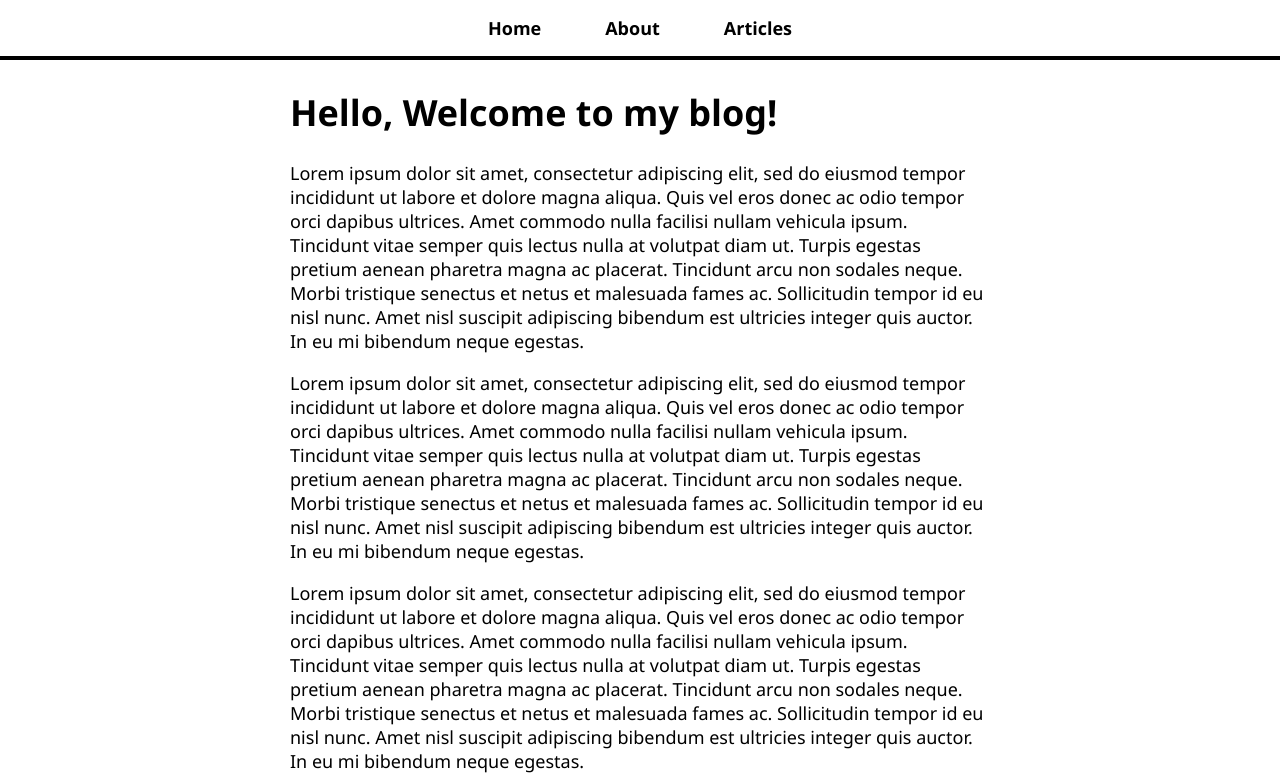
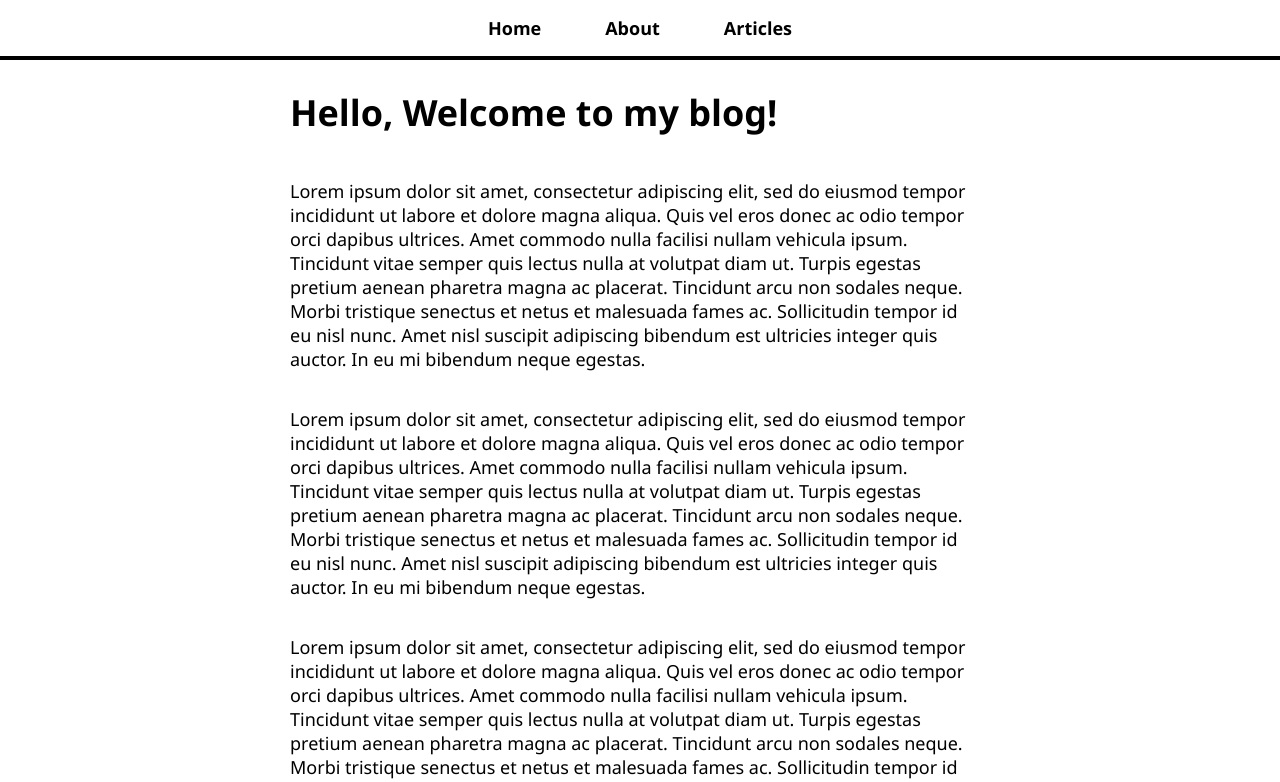
Before and after one commit to dbhuller/react-blog, a React (Create React App) app in the folder blog-app/: page / in a window 1280 px wide. Shown: the top 782 px of the page. Built offline with nearby package versions, Linux system fonts and the light colour scheme.

Commit message:
added styling for upvotes

```diff
--- a/blog-app/src/App.css
+++ b/blog-app/src/App.css
@@ -72,3 +72,9 @@ nav a:hover {
   border-bottom: 2px solid black;
   padding: 16px;
 }
+
+#upvotes-section button,
+p {
+  display: inline-block;
+  margin-right: 16px;
+}
```
